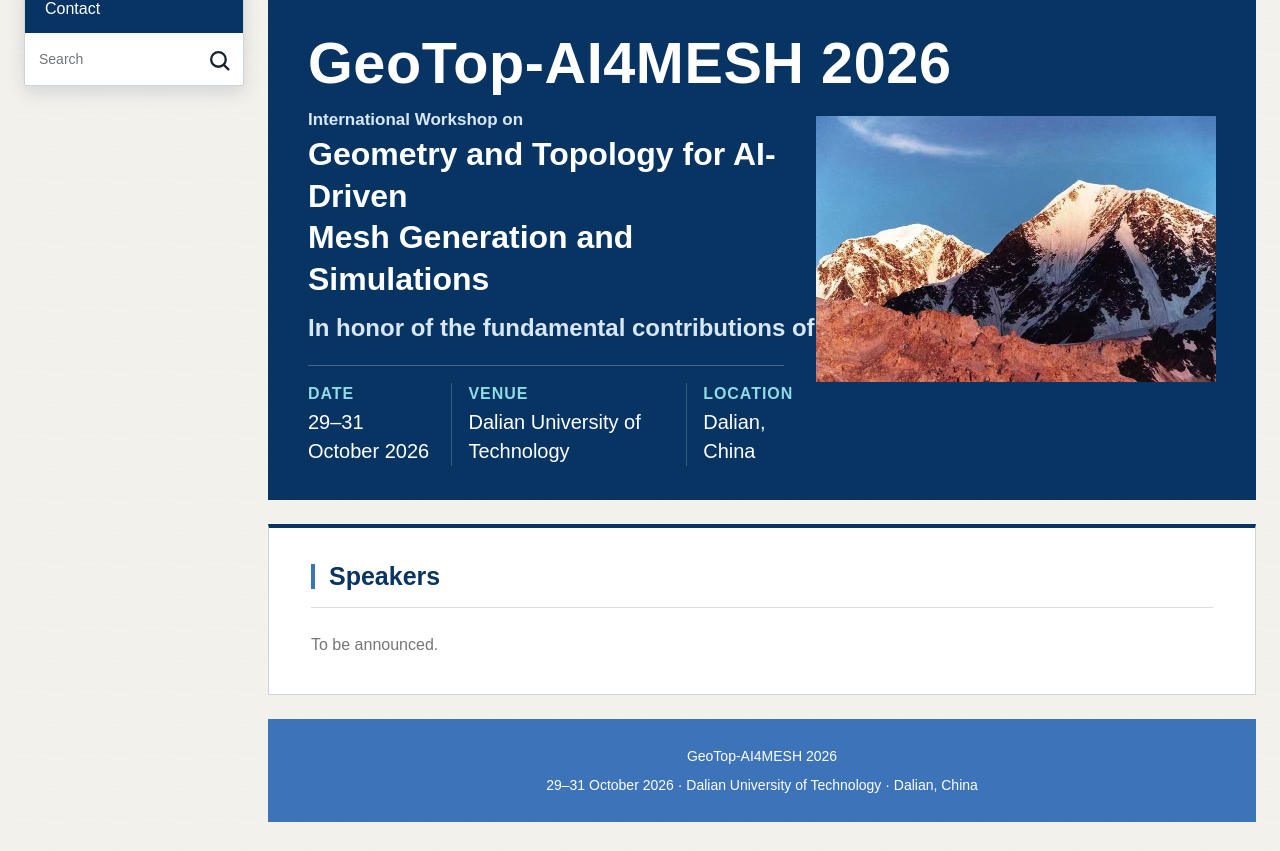
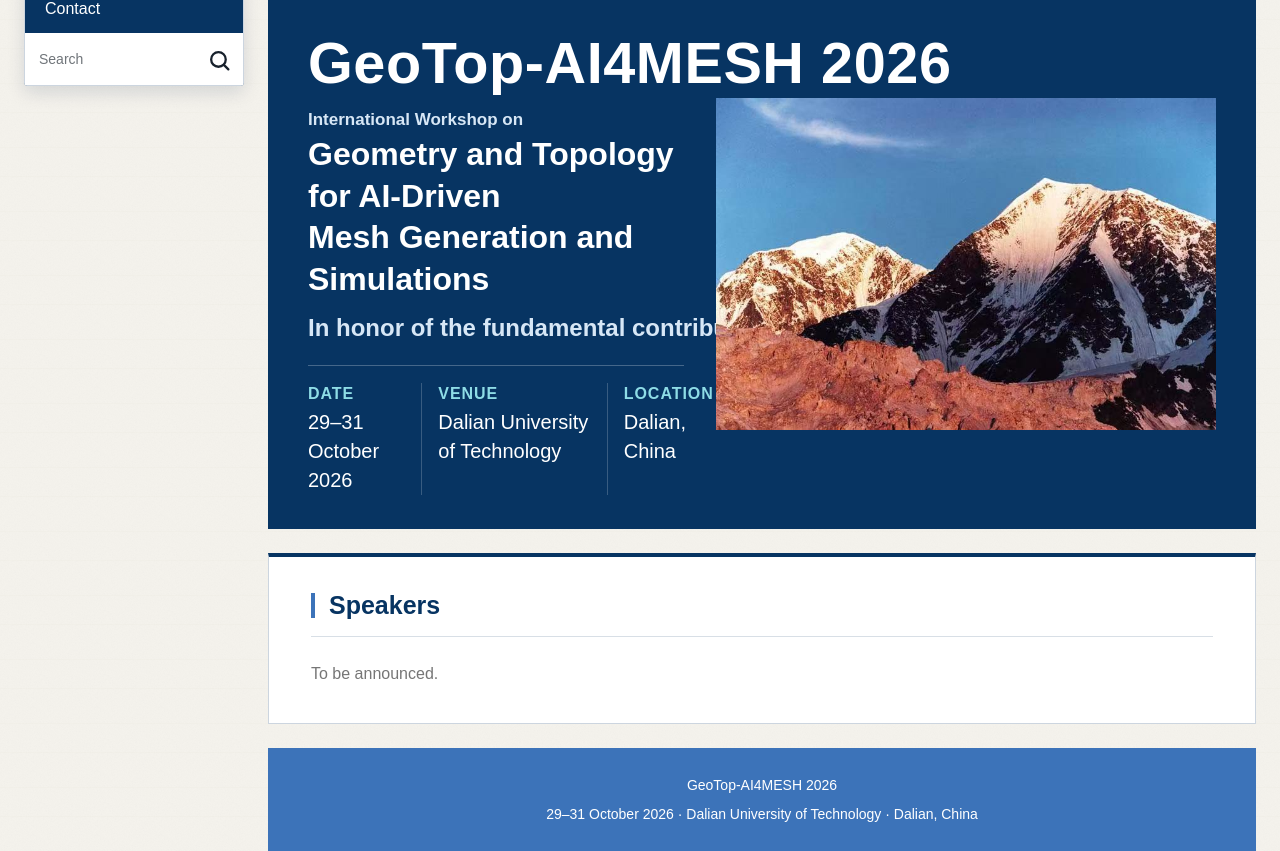
Before and after one commit to FHCCT/AI4MESH-WEB, a Jekyll site: the page built from speakers.md, in a window 1280 px wide and 1400 px high, scrolled down 25 px. Shown: the part 549-1400 px from the top of the window. Built offline with Jekyll 4.4.1, drawn with Linux system fonts in a browser that asks for light colours; before the commit the page ends 1396 px from its top, so only the background shows below that.

Commit message:
Enlarge hero mountain image

```diff
--- a/assets/css/main.css
+++ b/assets/css/main.css
@@ -1577,7 +1577,7 @@ html:not(.js-enabled) .nav-group:focus-within > .nav-submenu {
   .hero-info-card {
     position: static;
     display: grid;
-    grid-template-columns: minmax(0, 1fr) 400px;
+    grid-template-columns: minmax(0, 1fr) 500px;
     gap: 32px;
     align-items: stretch;
     width: 100%;
```
